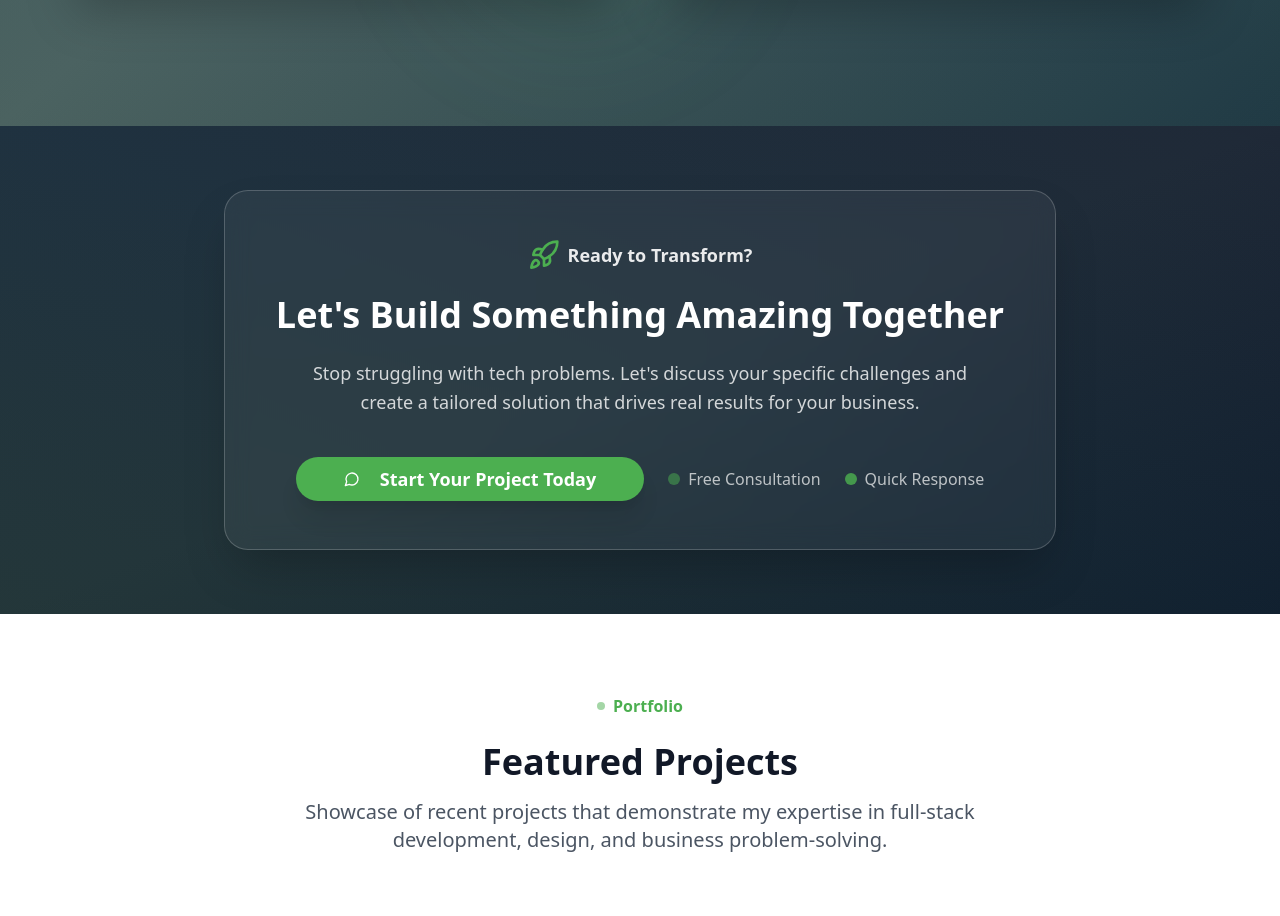
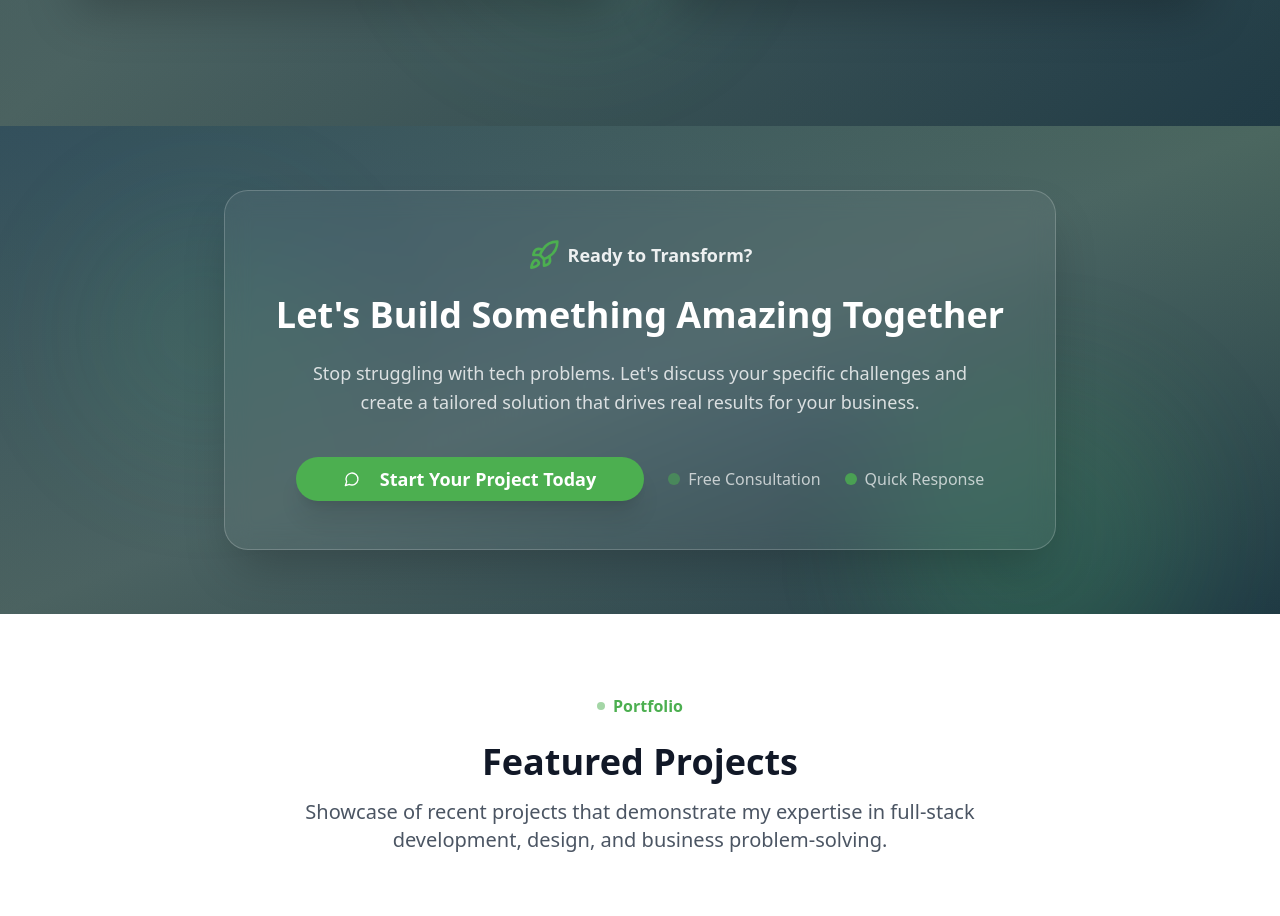
Before and after one commit to KarlaSz/webszyk-brand, a React (Vite) app: page / in a window 1280 px wide. Shown: the part 5905-6821 px from the top of the page. Built offline with nearby package versions, Linux system fonts and the light colour scheme.

Commit message:
Refactor: Integrate "Ready to Transform" section
Integrate the "Ready to Transform" section into the "My Offer" section, applying the same background styling.

```diff
--- a/src/components/CTASection.tsx
+++ b/src/components/CTASection.tsx
@@ -5,14 +5,14 @@ import { Rocket, MessageCircle } from "lucide-react";
 const CTASection = () => {
   return (
     <section className="relative py-16 overflow-hidden">
-      {/* Darker, more subdued background */}
-      <div className="absolute inset-0 bg-gradient-to-br from-slate-800 via-gray-800 to-slate-900"></div>
-      <div className="absolute inset-0 bg-gradient-to-tr from-[#4CAF50]/10 via-emerald-400/5 to-[#4CAF50]/8"></div>
-      <div className="absolute inset-0 bg-gradient-to-bl from-gray-400/3 via-[#4CAF50]/5 to-slate-700/10"></div>
+      {/* Same background as MyOfferSection */}
+      <div className="absolute inset-0 bg-gradient-to-br from-slate-700 via-gray-600 to-slate-800"></div>
+      <div className="absolute inset-0 bg-gradient-to-tr from-[#4CAF50]/15 via-emerald-400/10 to-[#4CAF50]/20"></div>
+      <div className="absolute inset-0 bg-gradient-to-bl from-gray-300/8 via-[#4CAF50]/12 to-slate-600/20"></div>
 
-      {/* Subtle animated elements */}
-      <div className="absolute top-10 left-10 w-48 h-48 bg-gradient-to-br from-[#4CAF50]/8 to-emerald-400/5 rounded-full blur-3xl animate-pulse"></div>
-      <div className="absolute top-1/2 right-10 w-64 h-64 bg-gradient-to-bl from-[#4CAF50]/6 to-green-400/8 rounded-full blur-3xl animate-pulse delay-1000"></div>
+      {/* Animated Background Elements - matching MyOfferSection */}
+      <div className="absolute top-20 left-20 w-64 h-64 bg-gradient-to-br from-[#4CAF50]/20 to-emerald-400/15 rounded-full blur-3xl animate-pulse"></div>
+      <div className="absolute top-1/2 right-20 w-80 h-80 bg-gradient-to-bl from-[#4CAF50]/15 to-green-400/20 rounded-full blur-3xl animate-pulse delay-1000"></div>
 
       <div className="relative max-w-4xl mx-auto px-4 sm:px-6 lg:px-8">
         {/* Centered content with border */}
```
